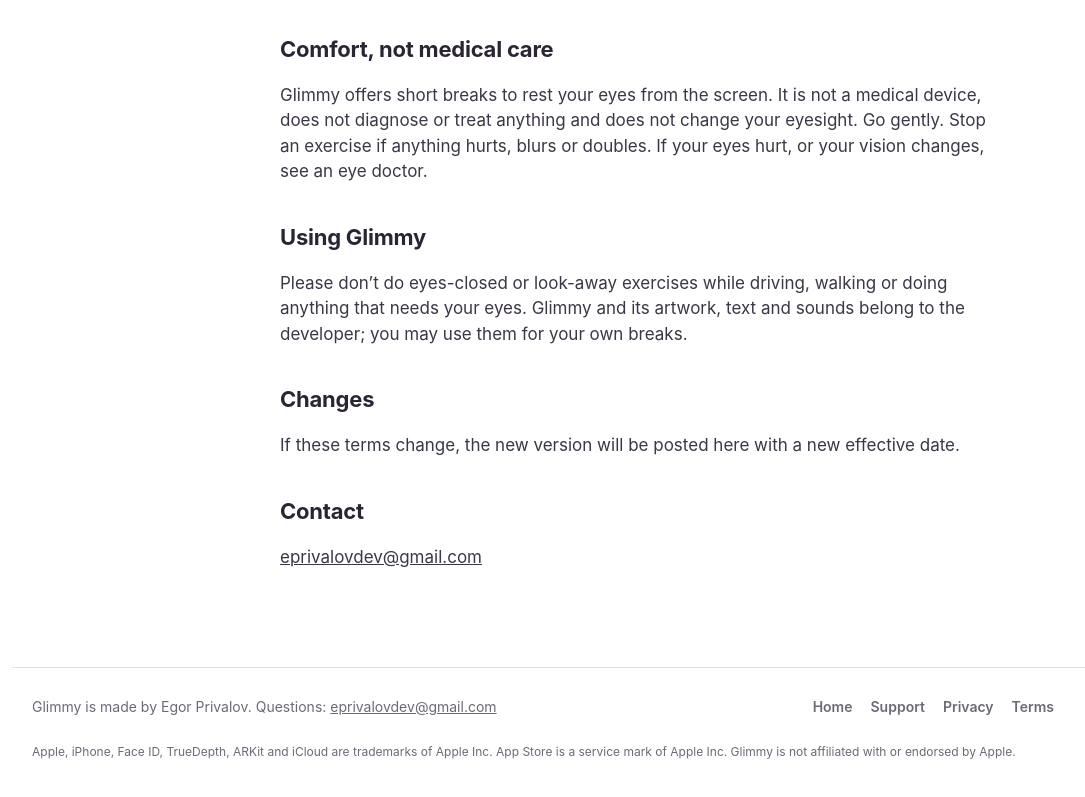
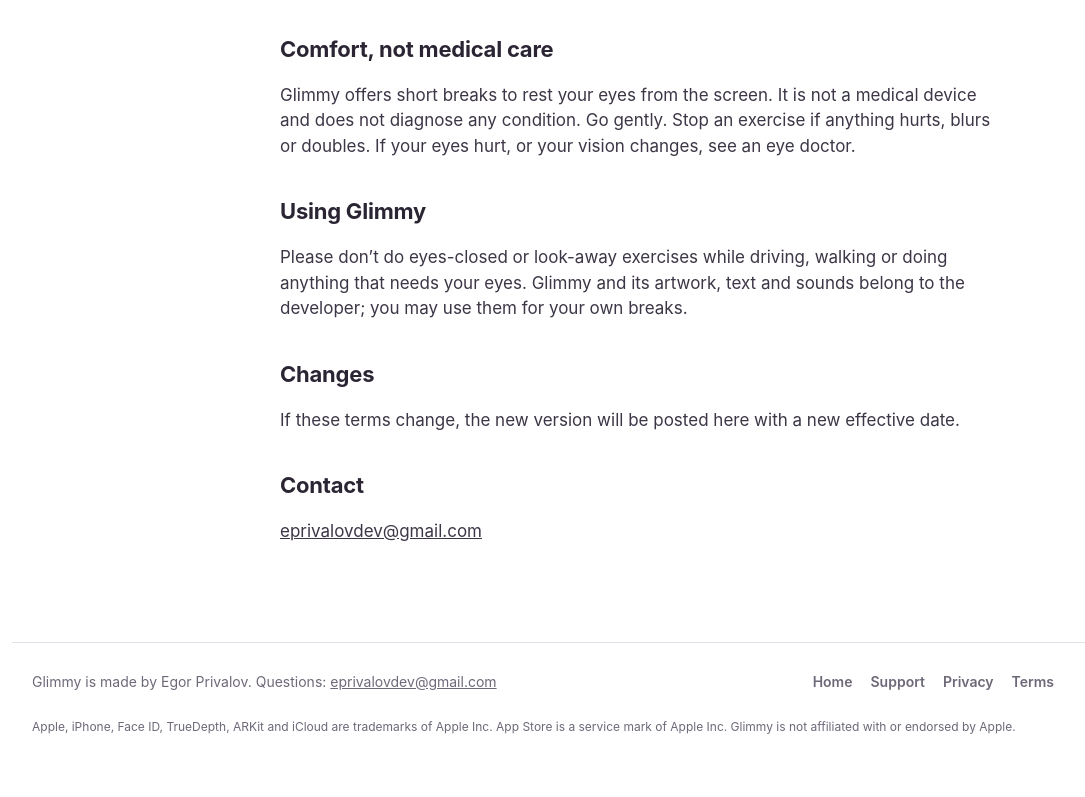
Before and after one commit to eprivalovdev/glimmy-ios, a plain HTML site: page terms.html in a window 1280 px wide. Shown: the part 1145-1942 px from the top of the page, without its empty margins (88-1173 px from the left). Drawn offline with Linux system fonts and the light colour scheme.

Commit message:
Safety note without the word eyesight

```diff
--- a/terms.html
+++ b/terms.html
@@ -52,7 +52,7 @@
       <p>Manage or cancel subscriptions in iOS Settings &gt; your name &gt; Subscriptions. Cancelling stops the next renewal; Plus stays on until the end of the period you paid for. Refunds are handled by Apple at <a href="https://reportaproblem.apple.com">reportaproblem.apple.com</a>. To get Plus back on a new iPhone, use Restore purchases in Glimmy&rsquo;s Settings.</p>
 
       <h2 id="comfort">Comfort, not medical care</h2>
-      <p>Glimmy offers short breaks to rest your eyes from the screen. It is not a medical device, does not diagnose or treat anything and does not change your eyesight. Go gently. Stop an exercise if anything hurts, blurs or doubles. If your eyes hurt, or your vision changes, see an eye doctor.</p>
+      <p>Glimmy offers short breaks to rest your eyes from the screen. It is not a medical device and does not diagnose any condition. Go gently. Stop an exercise if anything hurts, blurs or doubles. If your eyes hurt, or your vision changes, see an eye doctor.</p>
 
       <h2 id="use">Using Glimmy</h2>
       <p>Please don&rsquo;t do eyes-closed or look-away exercises while driving, walking or doing anything that needs your eyes. Glimmy and its artwork, text and sounds belong to the developer; you may use them for your own breaks.</p>
```
Also changed, not shown: index.html (+1 -1 lines).
